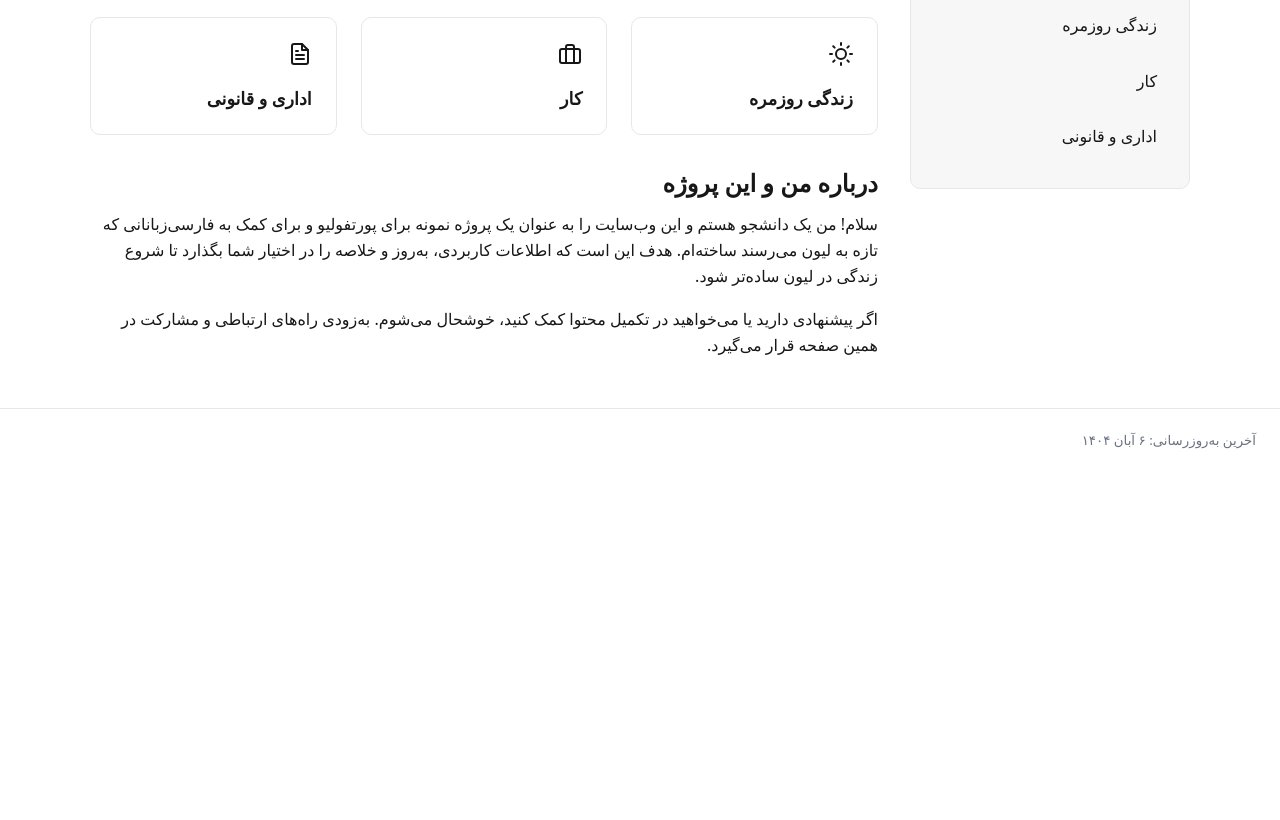
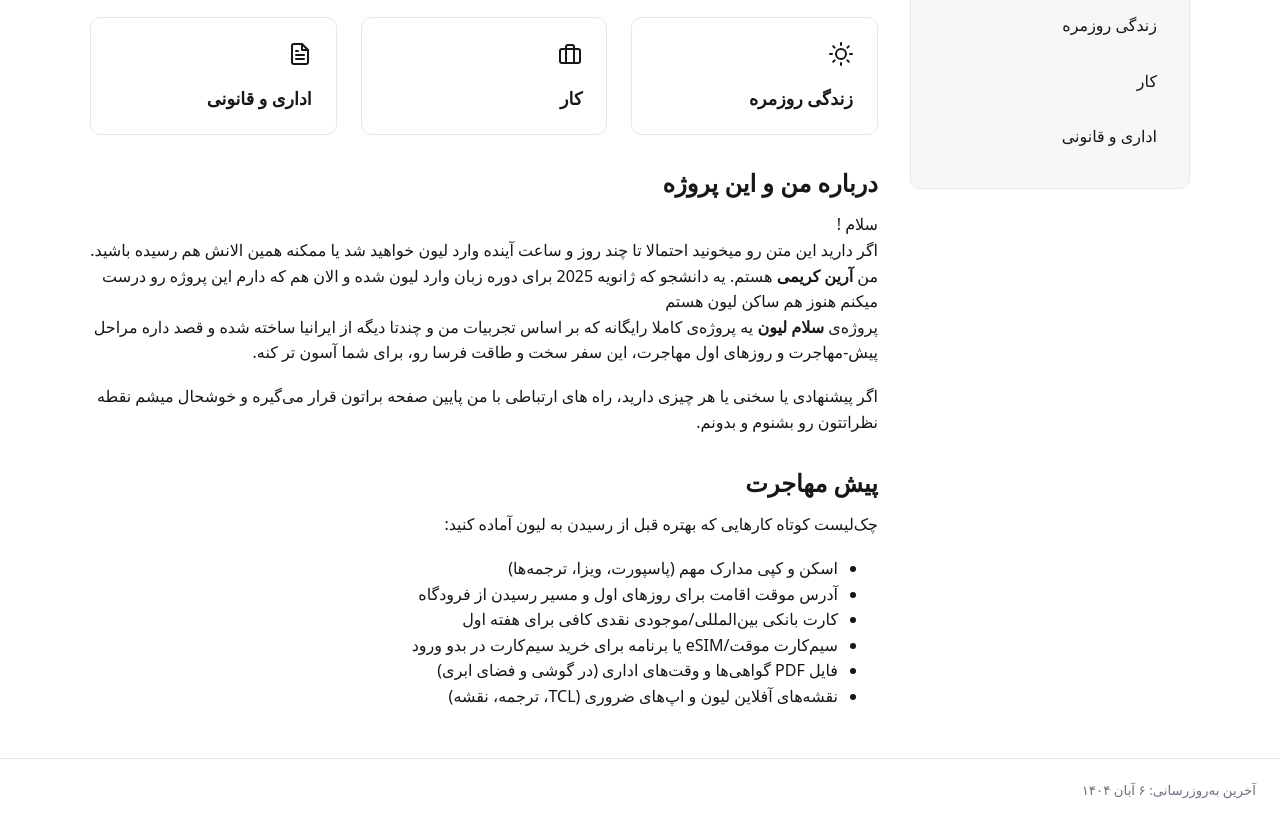
Before and after one commit to Retro-Zero/lyon-arrival-guide, a plain HTML site: page index.html in a window 1280 px wide. Shown: the part 331-1151 px from the top of the page. Before the commit the page ends 802 px from the top, so only its background shows below. Drawn offline with nearby package versions, Linux system fonts and the light colour scheme; a web font is replaced by a local one.

Commit message:
content(home): add pre-arrival (ظ¾غŒط´ ظ…ظ‡ط§ط¬ط±طھ) checklist section

```diff
--- a/index.html
+++ b/index.html
@@ -74,13 +74,23 @@
         <section id="intro" class="about">
           <h2>درباره من و این پروژه</h2>
           <p>
-            سلام! من یک دانشجو هستم و این وب‌سایت را به عنوان یک پروژه نمونه برای پورتفولیو
-            و برای کمک به فارسی‌زبانانی که تازه به لیون می‌رسند ساخته‌ام. هدف این است که
-            اطلاعات کاربردی، به‌روز و خلاصه را در اختیار شما بگذارد تا شروع زندگی در لیون ساده‌تر شود.
+            سلام ! <br>اگر دارید این متن رو میخونید احتمالا تا چند روز و ساعت آینده وارد لیون خواهید شد یا ممکنه همین الانش هم رسیده باشید.<br>من <b>آرین کریمی</b> هستم. یه دانشجو که ژانویه 2025 برای دوره زبان وارد لیون شده و الان هم که دارم این پروژه رو درست میکنم هنوز هم ساکن لیون هستم<br>پروژه‌ی <b>سلام لیون</b> یه پروژه‌ی کاملا رایگانه که بر اساس تجربیات من و چندتا دیگه از ایرانیا ساخته شده و قصد داره مراحل پیش-مهاجرت و روزهای اول مهاجرت،  این سفر سخت و طاقت فرسا رو، برای شما آسون تر کنه.
           </p>
           <p>
-            اگر پیشنهادی دارید یا می‌خواهید در تکمیل محتوا کمک کنید، خوشحال می‌شوم. به‌زودی راه‌های ارتباطی و مشارکت در همین صفحه قرار می‌گیرد.
+            اگر پیشنهادی یا سخنی یا هر چیزی دارید، راه های ارتباطی با من پایین صفحه براتون قرار می‌گیره و خوشحال میشم نقطه نظراتتون رو بشنوم و بدونم.
           </p>
+        </section>
+        <section id="pre-arrival" class="about">
+          <h2>پیش مهاجرت</h2>
+          <p>چک‌لیست کوتاه کارهایی که بهتره قبل از رسیدن به لیون آماده کنید:</p>
+          <ul>
+            <li>اسکن و کپی مدارک مهم (پاسپورت، ویزا، ترجمه‌ها)</li>
+            <li>آدرس موقت اقامت برای روزهای اول و مسیر رسیدن از فرودگاه</li>
+            <li>کارت بانکی بین‌المللی/موجودی نقدی کافی برای هفته اول</li>
+            <li>سیم‌کارت موقت/eSIM یا برنامه برای خرید سیم‌کارت در بدو ورود</li>
+            <li>فایل PDF گواهی‌ها و وقت‌های اداری (در گوشی و فضای ابری)</li>
+            <li>نقشه‌های آفلاین لیون و اپ‌های ضروری (TCL، ترجمه، نقشه)</li>
+          </ul>
         </section>
       </article>
     </main>
```
